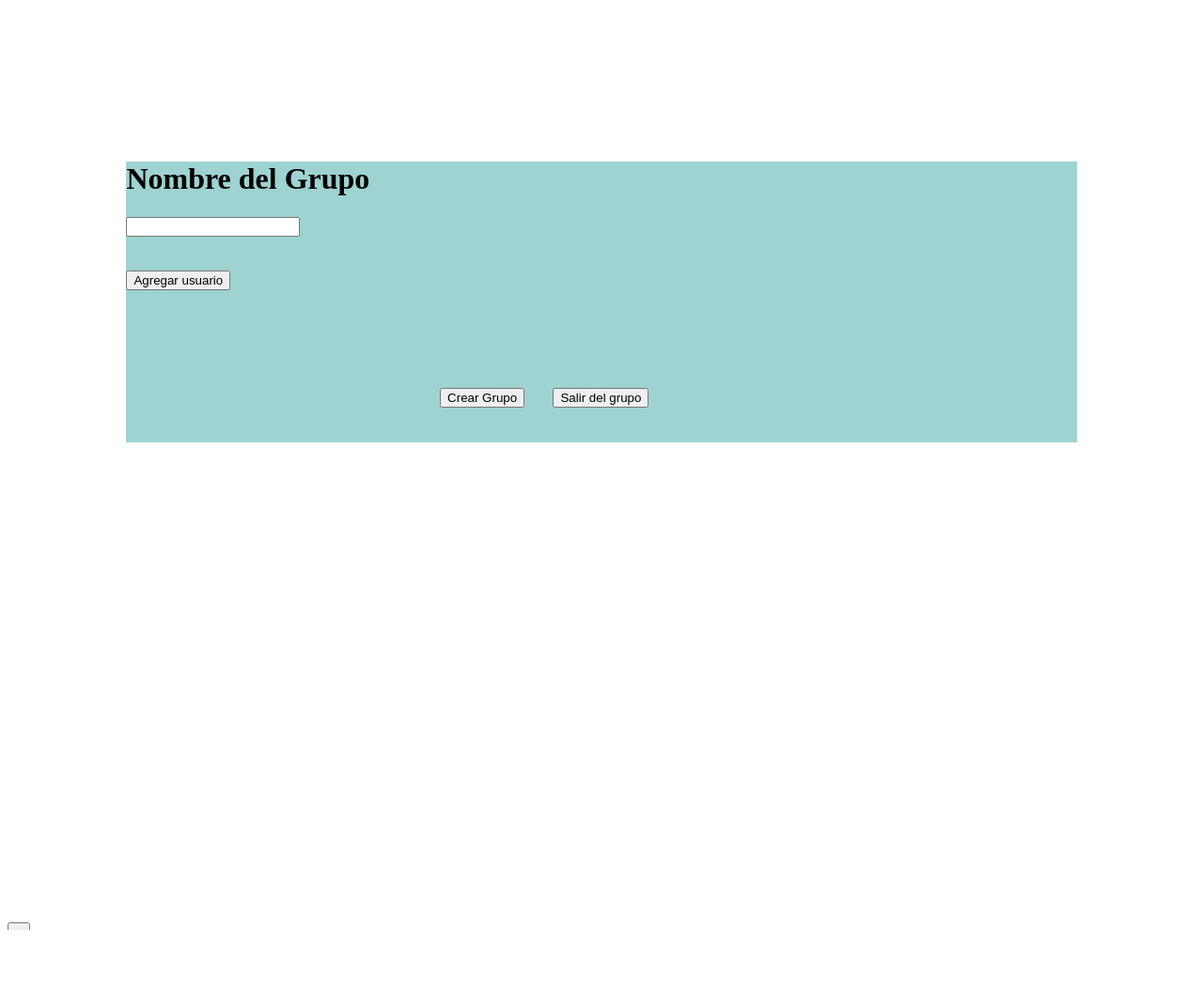
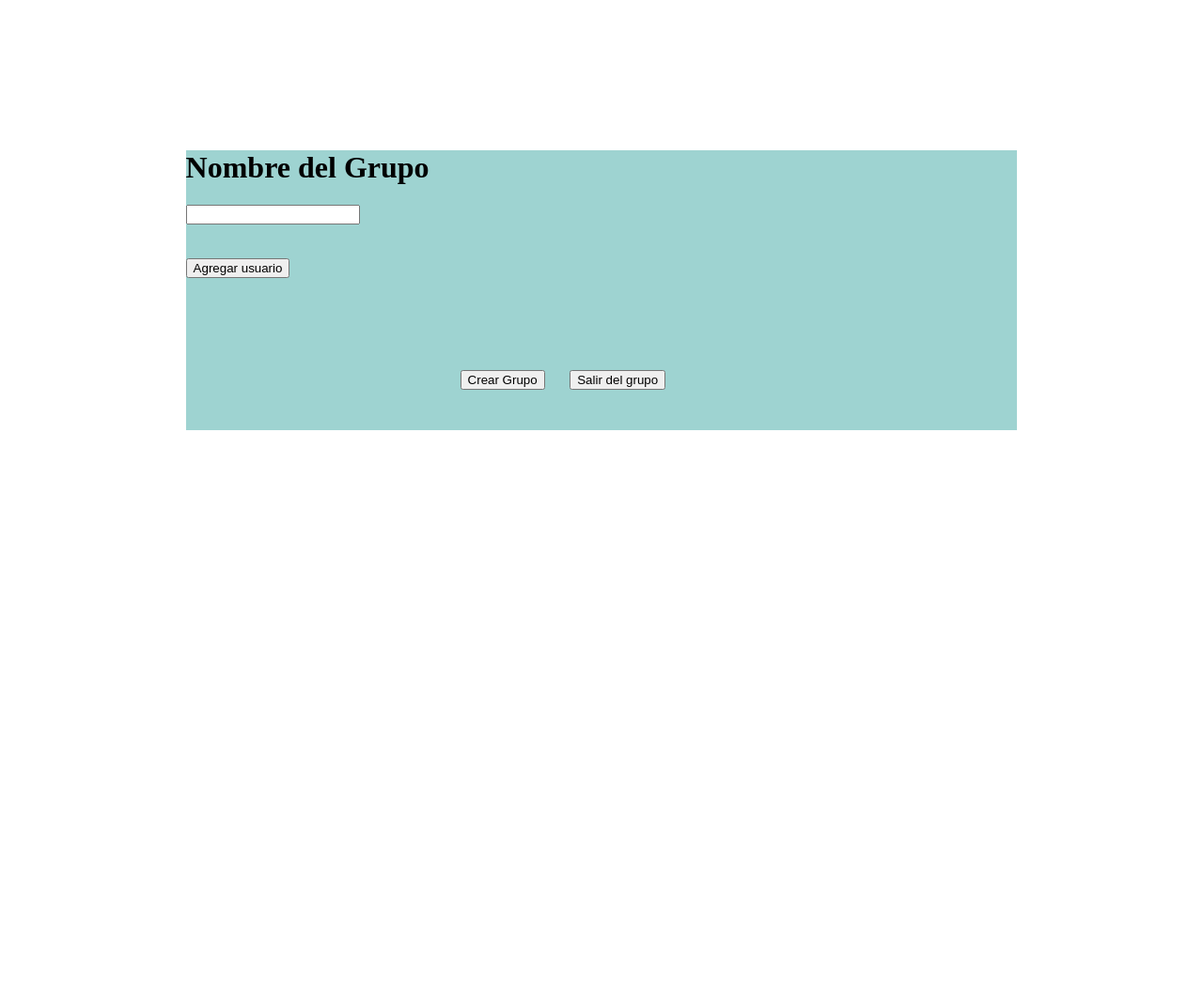
Before and after one commit to Jfaramir/TFG, a PHP site: page /nuevoGrupo.php in a window 1280 px wide. Shown: the whole page at 94% size. Before the commit the page ends 990 px from the top, so only its background shows below. Run offline with PHP 8.4, Linux system fonts and the light colour scheme.

Commit message:
fin nuevo grupo real

```diff
--- a/nuevoGrupo.php
+++ b/nuevoGrupo.php
@@ -11,6 +11,8 @@
 
     .modal, .modal-backdrop {
         position: absolute !important;
+        margin-top: 5%;
+        margin-left: 15%;
     }
     .modal-backdrop{
         opacity: 0 !important;
@@ -21,7 +23,7 @@
 <html>
     <script src="/path/to/bootstrap/js/bootstrap.min.js"></script>
 
-    <div class="blue "id="formulario"style="padding: 10%; padding-top: 5%;height: 100%;" >
+    <div class="blue "id="formulario"style="padding: 15%; padding-top: 5%;height: 100%;" >
 
         <div style=" background-color: #9ED3D1">
         <div class="" style="margin-top: 10%; ">
@@ -30,7 +32,7 @@
         </div>
 
         <br><br>
-        <button id="botonModal" class="btn"onclick="abreModal()">Agregar usuario</button>
+        <button id="botonModal" class="btn" onclick="abreModal()" >Agregar usuario</button>
         <br><br>
         <div id="usuariosNuevos"></div>
         <br>
```
